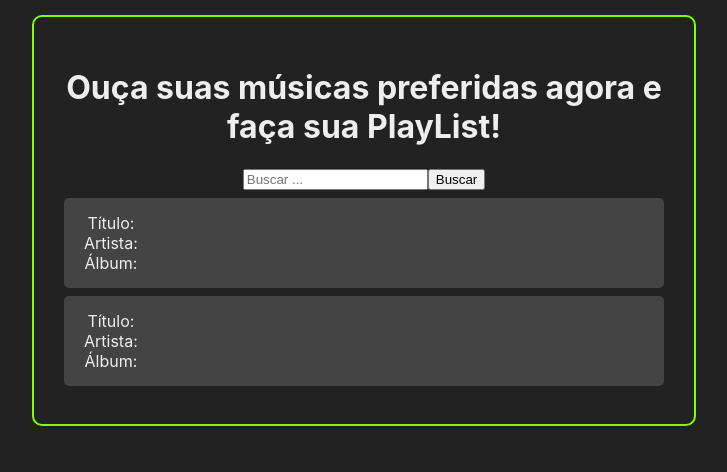
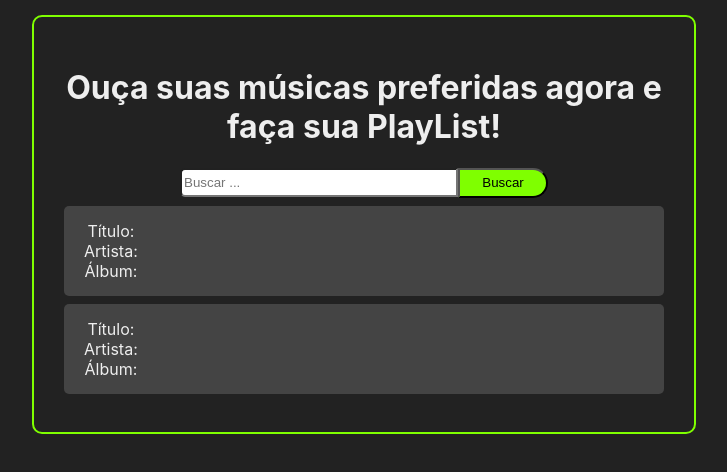
Before and after one commit to Cichinato-Ivan/Webapp-de-listagem, a React (Create React App) app: page / in a window 1280 px wide. Shown: the top 472 px of the page, without its empty margins (276-1003 px from the left). Built offline with nearby package versions, Linux system fonts and the light colour scheme; the HTML template or start-up script is replaced by a standard one.

Commit message:
definindo as pesquisas

```diff
--- a/package.json
+++ b/package.json
@@ -3,6 +3,11 @@
   "version": "0.1.0",
   "private": true,
   "dependencies": {
+    "@fortawesome/fontawesome-svg-core": "^1.2.36",
+    "@fortawesome/free-brands-svg-icons": "^5.15.4",
+    "@fortawesome/free-regular-svg-icons": "^5.15.4",
+    "@fortawesome/free-solid-svg-icons": "^5.15.4",
+    "@fortawesome/react-fontawesome": "^0.1.15",
     "@testing-library/jest-dom": "^5.14.1",
     "@testing-library/react": "^11.2.7",
     "@testing-library/user-event": "^12.8.3",
--- a/src/components/List.css
+++ b/src/components/List.css
@@ -1,7 +1,3 @@
-/* .list-container{
-    columns: 2;
-} */
-
 .list-itens{
     background-color: #444;
     margin: 8px 0;
--- /dev/null
+++ b/src/components/Search.css
@@ -0,0 +1,23 @@
+.search-container{
+    display: inline-block;
+    align-items:center;
+}
+
+input{
+    width: 270px;
+    height: 23px;
+    margin-right: 0;
+    border-radius: 5px 0 0 5px;
+}
+
+.btn-search{
+    width: 90px;
+    height: 30px;
+    background-color: chartreuse;
+    border-radius: 0 15px 15px 0;
+    margin-left: 0;
+}
+
+.btn-search:hover{
+    background-color: greenyellow;
+}
--- a/src/components/Search.jsx
+++ b/src/components/Search.jsx
@@ -1,11 +1,12 @@
 import React from 'react';
 
+import './Search.css';
 const Search = () => {
     return (
 
-        <div className="">
+        <div className="search-container">
             <input type="text" placeholder="Buscar ..."/>
-            <button>Buscar</button>
+            <button className="btn-search">Buscar</button>
         </div>
 
      );
```
Also changed, not shown: src/components/Button.css (line endings or trailing spaces), 1 other file (tests, documents, lock files or other folders).
